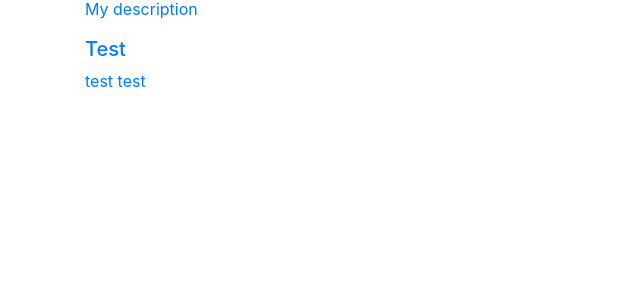
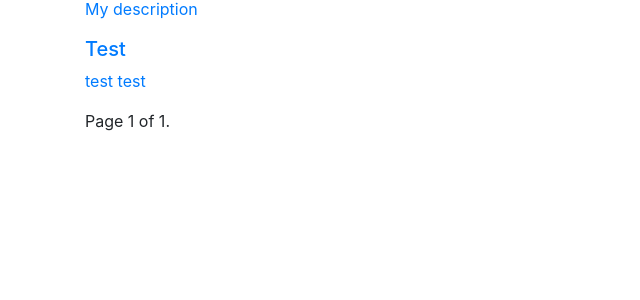
Before and after one commit to jbuisine/django-recipes, a Django app: page / in a window 1280 px wide. Shown: the part 153-453 px from the top of the page, without its empty margins (0-640 px from the left). Run offline with Django 3.2, Linux system fonts and the light colour scheme; data comes from the database, SQL or seed files in the repository; some libraries are stand-ins or nearby versions.

Commit message:
pagniation show_recipes

```diff
--- a/recipes/templates/recipes/show_recipes.html
+++ b/recipes/templates/recipes/show_recipes.html
@@ -14,4 +14,23 @@
         </a>
     {% endfor %}
 
+    <div class="pagination">
+        <span class="step-links">
+            {% if recipes.has_previous %}
+                <a href="?page=1">&laquo; first</a>
+                <a href="?page={{ recipes.previous_page_number }}">previous</a>
+            {% endif %}
+
+            <span class="current">
+                Page {{ recipes.number }} of {{ recipes.paginator.num_pages }}.
+            </span>
+
+            {% if contacts.has_next %}
+                <a href="?page={{ recipes.next_page_number }}">next</a>
+                <a href="?page={{ recipes.paginator.num_pages }}">last &raquo;</a>
+            {% endif %}
+        </span>
+    </div>
+
+
 {% endblock %}
--- a/recipes/views.py
+++ b/recipes/views.py
@@ -1,7 +1,7 @@
 from django.http import HttpResponseRedirect, Http404
 from django.shortcuts import render
 from django.contrib.auth.decorators import login_required
-
+from django.core.paginator import EmptyPage, PageNotAnInteger, Paginator
 from recipes.forms import CustomUserCreationForm, RecipeForm, CommentForm
 from recipes.models import Recipe, Comment
 
@@ -32,7 +32,12 @@ def account(request):
 
 
 def show_recipes(request):
-    recipes = Recipe.objects.all()
+
+    recipes_list = Recipe.objects.all()
+    paginator = Paginator(recipes_list, 10)
+    page = request.GET.get('page')
+    recipes = paginator.get_page(page)
+
     return render(request, 'recipes/show_recipes.html', {'recipes': recipes})
 
 def recipe_detail(request,id):
```
